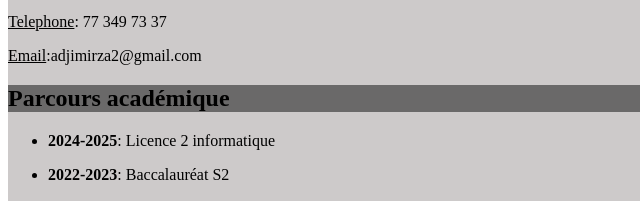
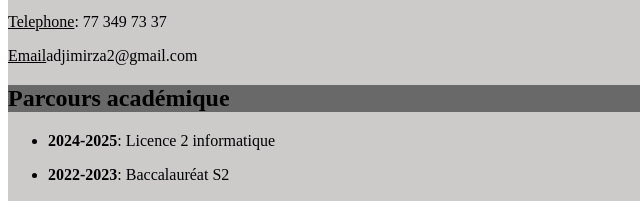
Before and after one commit to Adjimirza/mon-CV, a plain HTML site: page index.html in a window 1280 px wide. Shown: the part 310-511 px from the top of the page, 0-640 px from the left. Drawn offline with Linux system fonts and the light colour scheme.

Commit message:
Update index.html
ok

```diff
--- a/index.html
+++ b/index.html
@@ -19,7 +19,7 @@
 
        <p><u>Adresse</u>:HLM1,Dakar</p>
        <p><u>Telephone</u>: 77 349 73 37</p>
-       <p><u>Email</u>:adjimirza2@gmail.com</p>
+       <p><u>Email</u>adjimirza2@gmail.com</p>
        <div class="A">
        <h2>Parcours académique</h2>
        </div>
```
